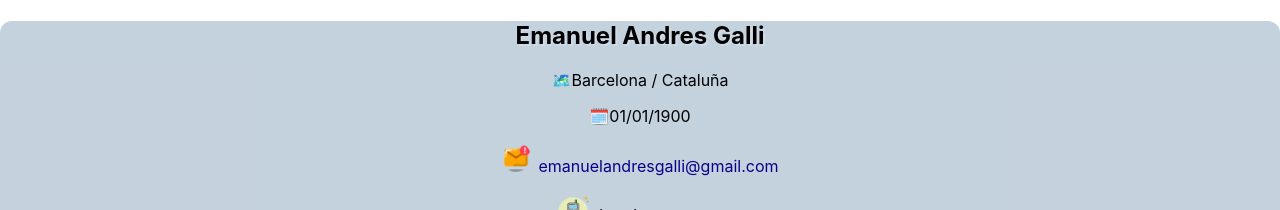
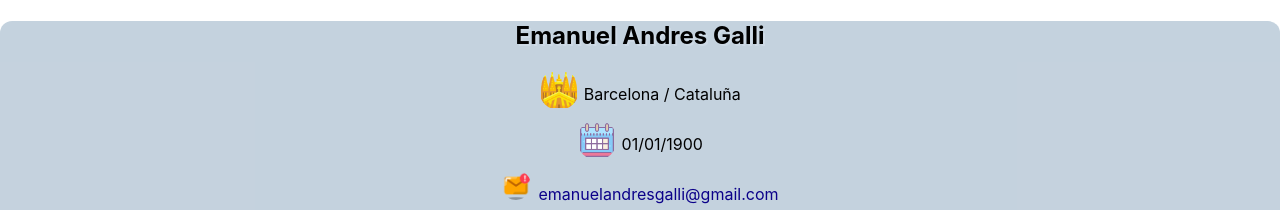
Before and after one commit to emanuelandresgalli/cv-react, a React (Create React App) app: page / in a window 1280 px wide. Shown: the part 193-403 px from the top of the page. Built offline with nearby package versions, Linux system fonts and the light colour scheme.

Commit message:
agregado

```diff
--- a/src/Hero/Hero.jsx
+++ b/src/Hero/Hero.jsx
@@ -11,8 +11,8 @@ const Hero = ({hero}) => {
       <h2>
         {hero.name} {hero.adress}
       </h2>
-        <p>🗺️{hero.city} </p>
-        <p>🗓️{hero.birthDate}</p>
+        <p> <img className="iconoss" src="./imagenes/icons8-sagrada-familia-64.png" alt=""/> {hero.city} </p>
+        <p> <img className="iconoss" src="./imagenes/icons8-calendario-64.png" alt=""/> {hero.birthDate}</p>
         <p>
 
           <a href={"mailto:" + hero.email}> <img className="iconos" src="./imagenes/icons8-correo-64.png" alt=""/>
```
Also changed, not shown: public/imagenes/icons8-calendario-64.png (added), public/imagenes/icons8-sagrada-familia-64.png (added).
